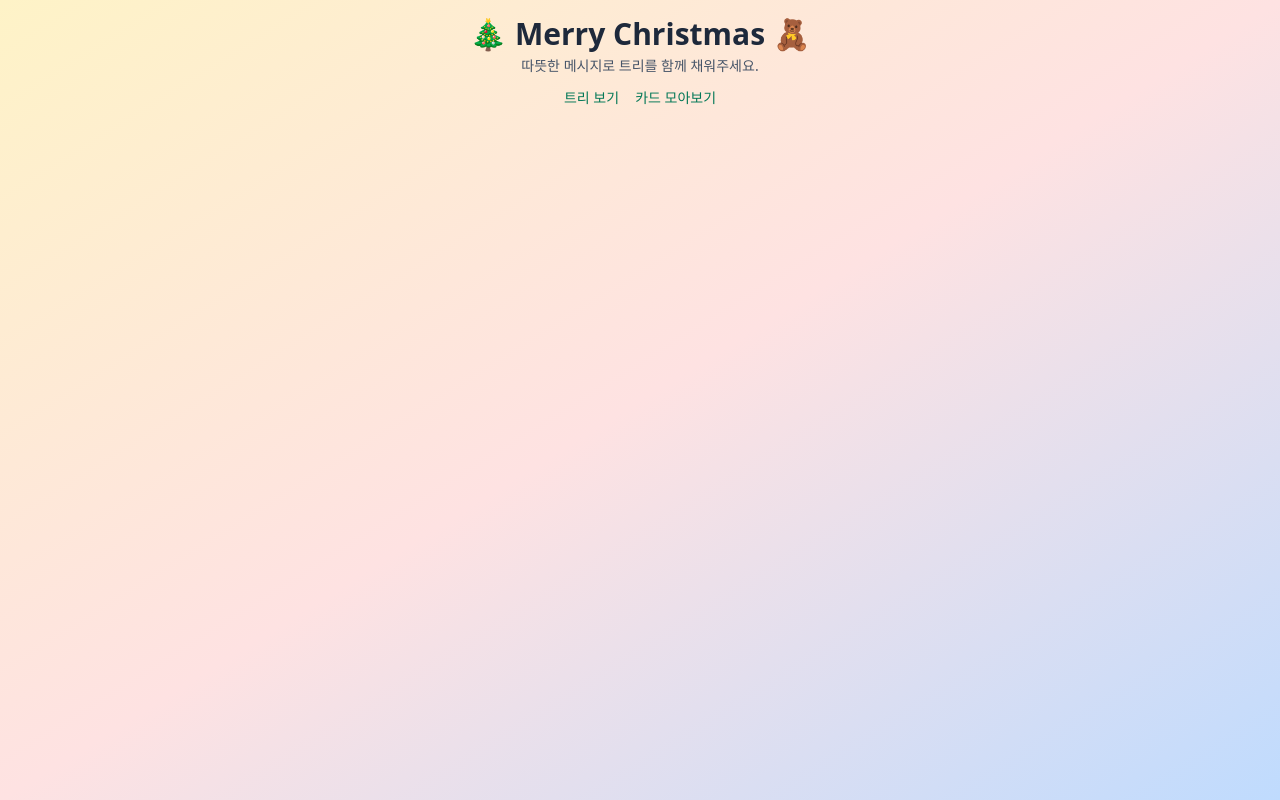
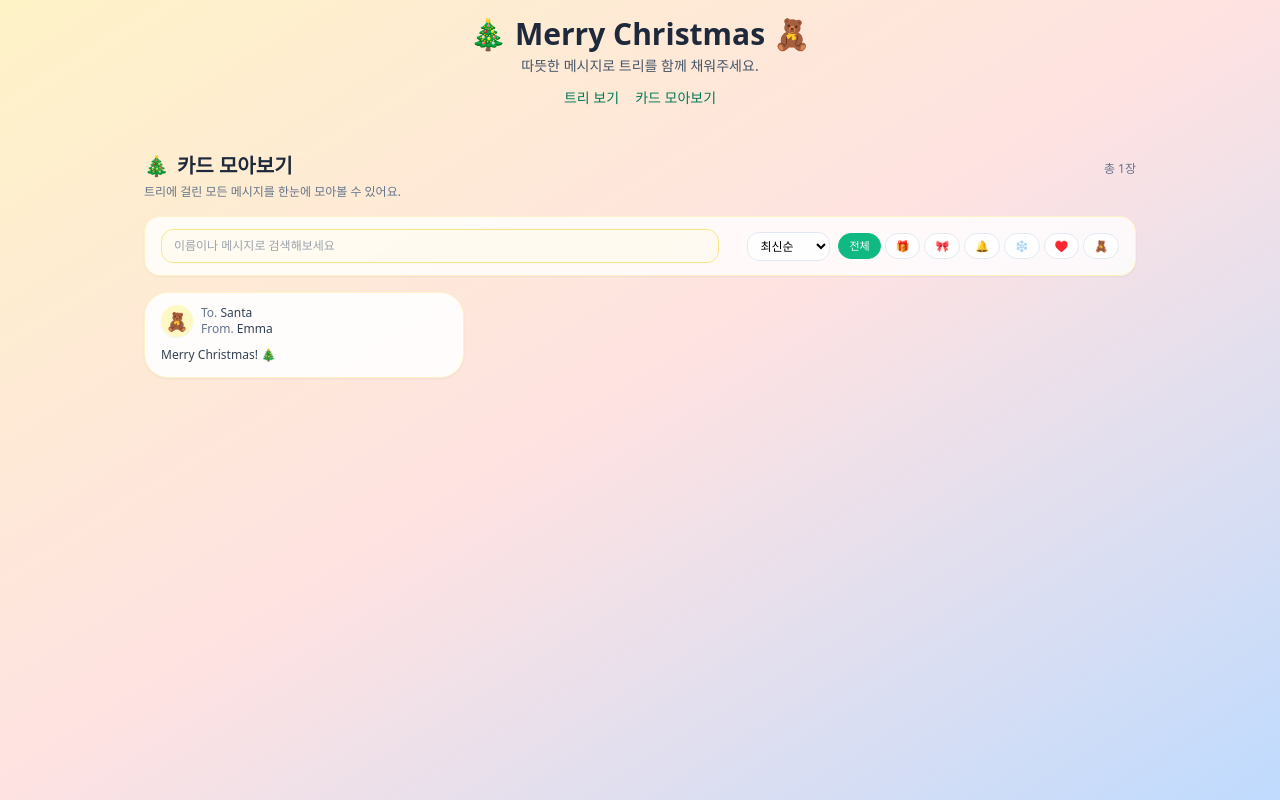
Before and after one commit to JINSOLdev/christmasTreeCard_FE, a Vue app: page /cards in a window 1280 px wide. Built offline with nearby package versions, Linux system fonts and the light colour scheme; the HTML template or start-up script is replaced by a standard one.

Commit message:
feat: 카드 모아보기 화면 구현
- 오너먼트 타입 분기 처리 및 이모지 매핑 함수 통합

```diff
--- a/src/router/index.ts
+++ b/src/router/index.ts
@@ -17,6 +17,11 @@ const router = createRouter({
       // which is lazy-loaded when the route is visited.
       component: () => import('../views/CardList.vue'),
     },
+    {
+      path: '/cards',
+      name: 'cards',
+      component: () => import('../views/CardsView.vue'),
+    },
   ],
 })
 
--- /dev/null
+++ b/src/views/CardsView.vue
@@ -0,0 +1,225 @@
+<template>
+  <div class="w-full flex flex-col items-center pb-10">
+    <section class="w-full max-w-5xl px-4 mt-4">
+      <!-- 헤더 영역 -->
+      <header class="flex flex-col gap-1 mb-4">
+        <div class="flex items-baseline justify-between gap-2">
+          <h2 class="text-xl font-semibold text-slate-800 flex items-center gap-2">
+            <span>🎄</span>
+            <span>카드 모아보기</span>
+          </h2>
+          <span class="text-xs text-slate-500"> 총 {{ totalCount }}장 </span>
+        </div>
+        <p class="text-xs text-slate-500">트리에 걸린 모든 메시지를 한눈에 모아볼 수 있어요.</p>
+      </header>
+
+      <!-- 컨트롤 바 -->
+      <div
+        class="mb-4 flex flex-col gap-3 rounded-2xl bg-white/80 border border-amber-100 px-4 py-3 shadow-sm backdrop-blur-sm md:flex-row md:items-center md:justify-between"
+      >
+        <!-- 검색 -->
+        <div class="flex-1">
+          <input
+            v-model="search"
+            type="text"
+            placeholder="이름이나 메시지로 검색해보세요"
+            class="w-full rounded-xl border border-amber-200 bg-amber-50/60 px-3 py-2 text-xs focus:outline-none focus:ring-2 focus:ring-amber-300"
+          />
+        </div>
+
+        <!-- 정렬 + 필터 -->
+        <div class="flex flex-wrap items-center gap-2 md:ml-4 md:justify-end">
+          <select
+            v-model="sortMode"
+            class="rounded-xl border border-slate-200 bg-white/80 px-2 py-1 text-xs focus:outline-none focus:ring-2 focus:ring-emerald-300"
+          >
+            <option value="latest">최신순</option>
+            <option value="oldest">오래된순</option>
+          </select>
+
+          <div class="flex items-center gap-1 text-xs">
+            <button
+              v-for="type in ['all', 'gift', 'ribbon', 'bell', 'snow', 'heart', 'doll']"
+              :key="type"
+              type="button"
+              class="rounded-full px-2.5 py-1 border text-[11px] transition"
+              :class="
+                ornamentFilter === type
+                  ? 'bg-emerald-500 text-white border-emerald-500'
+                  : 'bg-white/80 text-slate-600 border-slate-200 hover:bg-white'
+              "
+              @click="ornamentFilter = type as any"
+            >
+              <span v-if="type === 'all'">전체</span>
+              <span v-else>{{ ornamentEmojiMap[type] || '❓' }}</span>
+            </button>
+          </div>
+        </div>
+      </div>
+
+      <!-- 리스트 영역 -->
+      <section v-if="filteredCards.length" class="grid gap-4 md:grid-cols-2 lg:grid-cols-3">
+        <article
+          v-for="card in filteredCards"
+          :key="card.id"
+          class="rounded-3xl bg-white/90 border border-amber-100 shadow-sm px-4 py-3 cursor-pointer hover:-translate-y-1 hover:shadow-md transition"
+          @click="openCardDetail(card)"
+        >
+          <header class="flex items-center justify-between mb-2">
+            <div class="flex items-center gap-2">
+              <div
+                class="w-8 h-8 rounded-full bg-[#fef9c3] flex items-center justify-center text-lg shadow-sm"
+              >
+                {{ getEmojiFromType(card.ornamentType) }}
+              </div>
+              <div class="text-xs text-slate-500">
+                <div>
+                  To. <span class="font-medium text-slate-700">{{ card.toName }}</span>
+                </div>
+                <div>
+                  From. <span class="font-medium text-slate-700">{{ card.fromName }}</span>
+                </div>
+              </div>
+            </div>
+            <span class="text-[10px] text-slate-400">
+              {{ (card.createdAt as any)?.slice?.(0, 10) }}
+            </span>
+          </header>
+
+          <p class="text-xs text-slate-700 leading-relaxed line-clamp-3">
+            {{ card.message }}
+          </p>
+        </article>
+      </section>
+
+      <!-- empty state -->
+      <section
+        v-else
+        class="mt-8 flex flex-col items-center justify-center gap-2 rounded-3xl bg-white/70 border border-dashed border-amber-200 px-6 py-10 text-center text-sm text-slate-500"
+      >
+        <div class="text-3xl mb-1">💌</div>
+        <p class="font-medium text-slate-700">아직 등록된 카드가 없어요.</p>
+        <p class="text-xs text-slate-500">
+          트리 화면에서 첫 카드를 작성해 따뜻한 메시지로 트리를 채워보세요!
+        </p>
+      </section>
+    </section>
+
+    <!-- 카드 상세 모달 재사용 -->
+    <CardModal v-if="selectedCard" title="카드 보기" @close="closeCardDetail">
+      <div class="space-y-3 text-sm text-slate-700">
+        <div class="flex items-center gap-2">
+          <div
+            class="w-8 h-8 rounded-full bg-[#fef9c3] flex items-center justify-center text-lg shadow-sm"
+          >
+            {{ getEmojiFromType(selectedCard!.ornamentType) }}
+          </div>
+          <div class="text-xs text-slate-500">
+            <div>
+              To. <span class="font-semibold text-slate-800">{{ selectedCard!.toName }}</span>
+            </div>
+            <div>
+              From. <span class="font-semibold text-slate-800">{{ selectedCard!.fromName }}</span>
+            </div>
+          </div>
+        </div>
+        <p class="whitespace-pre-line leading-relaxed">
+          {{ selectedCard!.message }}
+        </p>
+      </div>
+    </CardModal>
+  </div>
+</template>
+
+<script setup lang="ts">
+import { computed, onMounted, ref } from 'vue'
+import { useCardsStore, type Card } from '@/stores/cards'
+import CardModal from '@/components/CardModal.vue'
+
+const cardsStore = useCardsStore()
+
+const search = ref('')
+const sortMode = ref<'latest' | 'oldest'>('latest')
+const ornamentFilter = ref<'all' | 'gift' | 'ribbon' | 'bell' | 'snow' | 'heart' | 'doll'>('all')
+
+const selectedCard = ref<Card | null>(null)
+
+const ornamentEmojiMap: Record<string, string> = {
+  gift: '🎁',
+  ribbon: '🎀',
+  bell: '🔔',
+  snow: '❄️',
+  heart: '♥️',
+  doll: '🧸',
+}
+
+function getEmojiFromType(type?: string | null): string {
+  if (!type) return ornamentEmojiMap.gift
+
+  const lower = type.toLowerCase()
+
+  if (ornamentEmojiMap[lower]) {
+    return ornamentEmojiMap[lower]
+  }
+
+  return type
+}
+
+// 카드 숫자
+const totalCount = computed(() => cardsStore.cards.length)
+
+// 검색 + 필터 + 정렬 적용된 리스트
+const filteredCards = computed(() => {
+  let list = [...cardsStore.cards]
+
+  // 1) 검색 (toName, fromName, message에 포함)
+  const q = search.value.trim().toLowerCase()
+  if (q) {
+    list = list.filter((card) => {
+      const text = `${card.toName ?? ''} ${card.fromName ?? ''} ${card.message ?? ''}`.toLowerCase()
+      return text.includes(q)
+    })
+  }
+
+  // 2) 오너먼트 타입 필터 (ornamentType이 있다고 가정)
+  if (ornamentFilter.value !== 'all') {
+    list = list.filter((card) => {
+      const type = card.ornamentType
+      if (!type) return false
+
+      if (type === ornamentFilter.value) return true
+
+      const emoji = getEmojiFromType(type)
+      return emoji === ornamentEmojiMap[ornamentFilter.value]
+    })
+  }
+
+  // 3) 정렬 (createdAt이 있다고 가정, 없으면 id 기준으로 fallback)
+  list.sort((a, b) => {
+    const aKey = (a.createdAt ?? a.id) as any
+    const bKey = (b.createdAt ?? b.id) as any
+    if (sortMode.value === 'latest') {
+      return aKey > bKey ? -1 : 1
+    }
+    return aKey < bKey ? -1 : 1
+  })
+
+  return list
+})
+
+// 카드 클릭 → 상세 모달
+function openCardDetail(card: Card) {
+  selectedCard.value = card
+}
+
+function closeCardDetail() {
+  selectedCard.value = null
+}
+
+onMounted(() => {
+  // 트리 화면에서 이미 불러왔다면 그대로 재사용
+  if (!cardsStore.cards.length) {
+    cardsStore.fetchCards()
+  }
+})
+</script>
```
